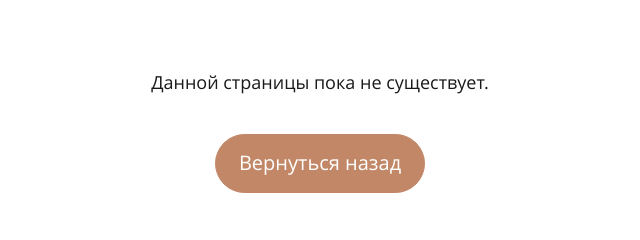
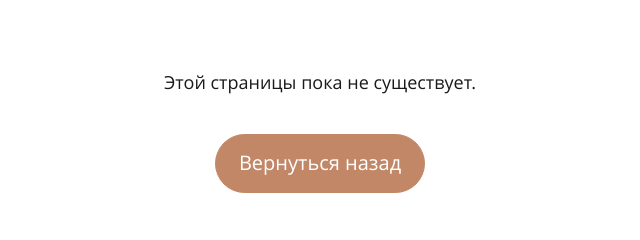
Before and after one commit to etpotato/serg, a website: page source/blank.html in a window 1280 px wide. Shown: the part 391-631 px from the top of the page, 320-960 px from the left. Drawn offline with nearby package versions, Linux system fonts and the light colour scheme; files that its build step writes are made by us from their sources.

Commit message:
Chenge text on blank page

```diff
--- a/source/blank.html
+++ b/source/blank.html
@@ -66,7 +66,7 @@
     <main class="page__main main">
       <h1 class="visually-hidden">Пустая страница</h1>
       <div class="blank">
-        <p class="blank__text">Данной страницы пока не существует.</p>
+        <p class="blank__text">Этой страницы пока не существует.</p>
         <a class="blank__link" href="">Вернуться назад</a>
       </div>
     </main>
```
